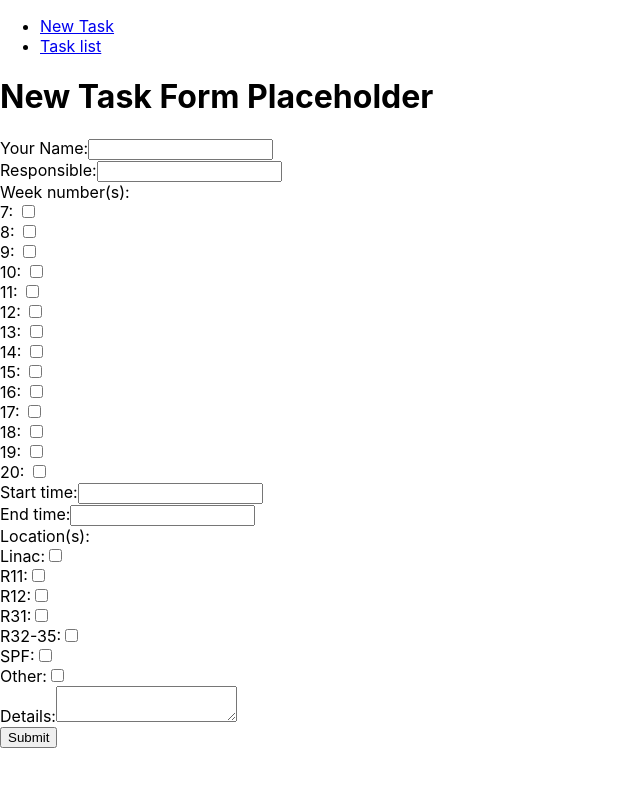
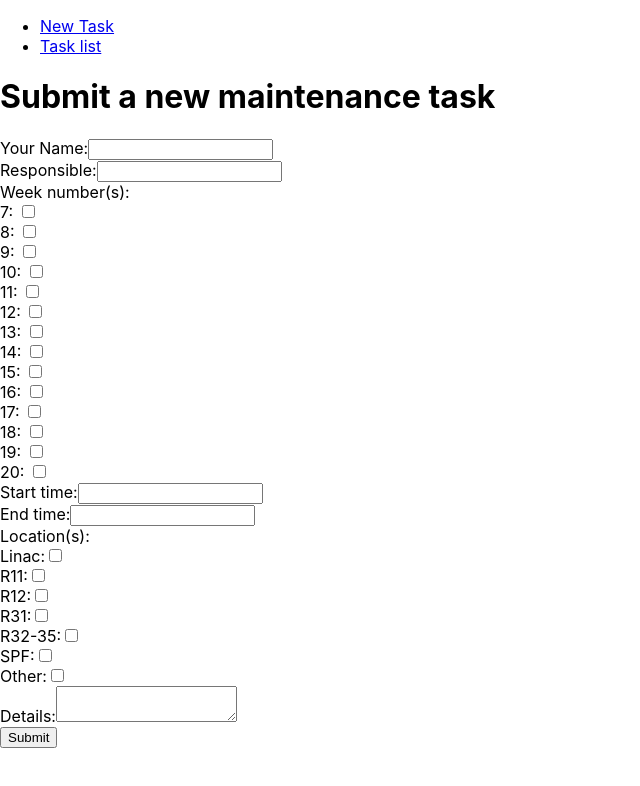
Before and after one commit to stevemolloy/new_maint_app, a React (Create React App) app in the folder frontend/: page / in a window 1280 px wide. Shown: the top 786 px of the page, without its empty margins (0-640 px from the left). Built offline with nearby package versions, Linux system fonts and the light colour scheme.

Commit message:
Different title

```diff
--- a/frontend/src/NewTaskForm.js
+++ b/frontend/src/NewTaskForm.js
@@ -61,7 +61,7 @@ const NewTaskForm = (props) => {
 
   return (
     <div>
-      <h1>New Task Form Placeholder</h1>
+      <h1>Submit a new maintenance task</h1>
       <form onSubmit={handleSubmit}>
         <div>
         <label>
```
